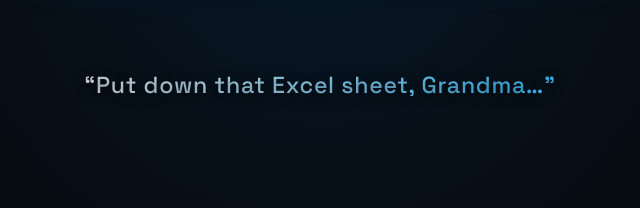
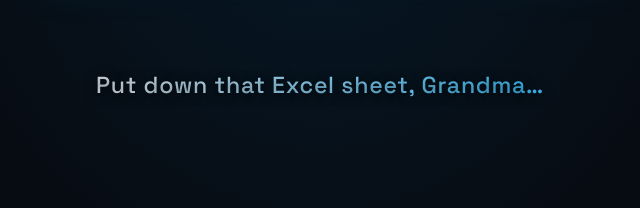
Before and after one commit to thatnursejeff/leastresistancelabs, a plain HTML site: page index.html in a window 1280 px wide. Shown: the part 476-684 px from the top of the page, 320-960 px from the left. Drawn offline with Linux system fonts and the light colour scheme.

Commit message:
Update index.html

```diff
--- a/index.html
+++ b/index.html
@@ -91,7 +91,7 @@
       class="logo"
     />
     <p class="slogan">
-      <span>“Put down that Excel sheet, Grandma…”</span>
+      <span>Put down that Excel sheet, Grandma…</span>
     </p>
   </main>
 </body>
```
